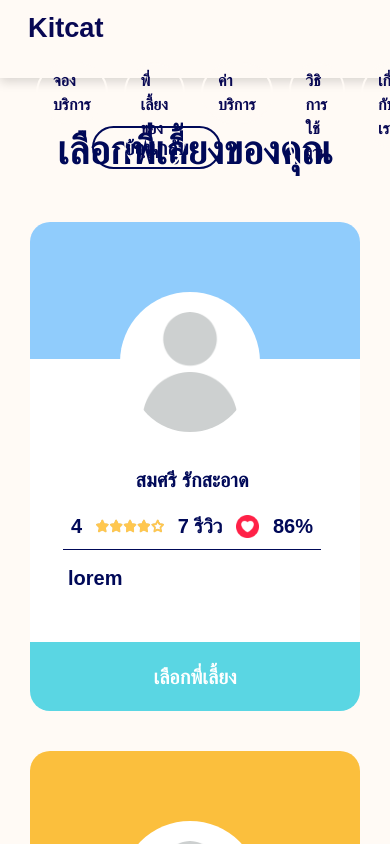
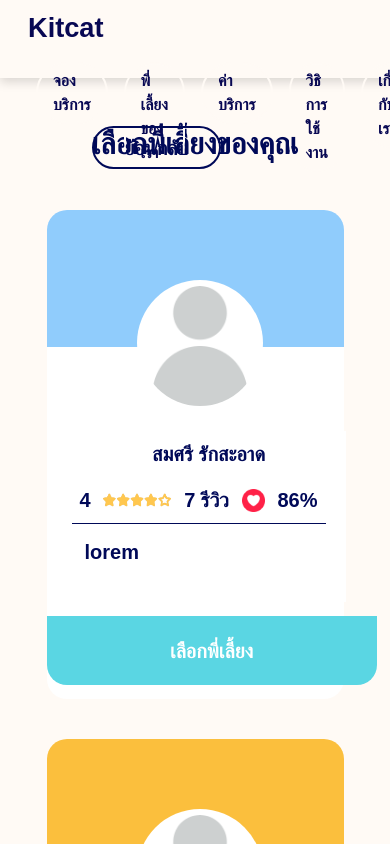
Before and after one commit to thanatat64/kmitl-kitcat, a Next.js app: page /booking/chooseCatSitter in a window 390 px wide. Shown: the top 844 px of the page. Built offline with nearby package versions, Linux system fonts and the light colour scheme; a web font is replaced by a local one.

Commit message:
cardCatSitter responsive

```diff
--- a/components/cardCatSitter/CardCatSitter.tsx
+++ b/components/cardCatSitter/CardCatSitter.tsx
@@ -40,15 +40,15 @@ const CardCatSitter: React.FC<CardCatSiiterProps> = ({
   };
   return (
     <div>
-      <div className={`w-[330px] h-[420px] item-center bg-white rounded-[20px] ${isButton&&'h-[489px]'}`}>
+      <div className={`w-[297px] md:w-[330px] h-[420px] item-center bg-white rounded-[20px] ${isButton&&'h-[489px]'}`}>
         <div onClick={openModal} >
-          <div className={`w-[330px] h-[137px] ${color} rounded-t-[20px]`} />
-          <div className='w-[140px] h-[140px] rounded-full mt-[-67px] ml-[90px] bg-white flex justify-center items-end'>
+          <div className={`w-[297px] md:w-[330px] h-[137px] ${color} rounded-t-[20px]`} />
+          <div className='w-[126px] md:w-[140px] h-[126px] md:h-[140px] rounded-full mt-[-67px] ml-[90px] bg-white flex justify-center items-end'>
             <Image className="rounded-full" width={120} src={avatar} alt="avatar" />
           </div>
           <div className='w-[274px] h-[171px] bg-white ml-[25px] mt-[25px] text-[20px] font-semibold text-[var(--navy)]'>
             <div className='text-center p-2'>{name}</div>
-            <div className=' p-2 flex justify-between items-center border-b-[1px] border-[var(--navy)] mr-2 ml-2'>
+            <div className=' p-2 flex justify-between items-center border-b-[1px] border-[var(--navy)] mr-[20px] ml-0 md:mr-2 md:ml-2'>
               <div>{rating}</div>
               <div><Image width={68} src={ratingIcon} alt="ratingIcon" /></div>
               <div>{review} รีวิว</div>
@@ -60,7 +60,7 @@ const CardCatSitter: React.FC<CardCatSiiterProps> = ({
         </div>
         {isButton&&(
           <Link href="/booking/conclusion">
-            <button className='bottom-0 mt-[14px] w-[330px] h-[69px] rounded-b-[20px] bg-[var(--aqua)] text-white text-[20px] font-semibold'  >เลือกพี่เลี้ยง</button>
+            <button className='w-[295px] md:w-[330px] bottom-0 mt-[14px] w-[330px] h-[69px] rounded-b-[20px] bg-[var(--aqua)] text-white text-[20px] font-semibold'  >เลือกพี่เลี้ยง</button>
           </Link>
         )}
 
--- a/src/app/booking/chooseCatSitter/page.tsx
+++ b/src/app/booking/chooseCatSitter/page.tsx
@@ -8,9 +8,9 @@ const page = () => {
     <div className="bg-[var(--white-cream)]">
       <div className="container flex-shrink-0">
         <Link href="/booking">
-          <button className='h-[43px] w-[129px] mt-5 ml-[80px] rounded-[50px] border-[2px] border-[var(--navy)] text-[20px] font-bold text-[var(--navy)] absolute'>ย้อนกลับ</button>
+          <button className='h-[43px] w-[129px] mt-5 ml-[80px] rounded-[50px] border-[2px] border-[var(--navy)] text-[20px] font-semibold  text-[var(--navy)] absolute'>ย้อนกลับ</button>
         </Link>
-        <h1 className='text-center pt-5 mb-5 text-[40px] font-bold text-[var(--navy)]'>เลือกพี่เลี้ยงของคุณ</h1>
+        <h1 className='text-center pt-5 mb-5 text-[30px] md:text-[40px] font-bold text-[var(--navy)]'>เลือกพี่เลี้ยงของคุณ</h1>
         <div className='flex flex-wrap gap-x-12 gap-y-10 justify-center pb-[100px]'>
           <CardCatSitter name="สมศรี รักสะอาด" rating={4.0} heart={86} review={7} detail="lorem" color="bg-[var(--blue)]" isButton={1}/>
           <CardCatSitter name="สมศรี รักสะอาด" rating={4.0} heart={86} review={7} detail="lorem" color="bg-[var(--yellow)]" isButton={1}/>
--- a/src/app/catsitters/page.tsx
+++ b/src/app/catsitters/page.tsx
@@ -4,8 +4,8 @@ import CardCatSitter from '@/components/cardCatSitter/CardCatSitter'
 export default function Page() {
     // const button=
     return (
-        <div className="bg-[var(--white-cream)]">
-            <div className="container flex-shrink-0">
+        <div className="bg-[var(--white-cream)] ">
+            <div className="container flex-shrink-0 h-[1206px]">
                 <h1 className='text-center pt-5 mb-5 text-[40px] font-bold text-[var(--navy)]'>พี่เลี้ยงของเรา</h1>
                 <div className='flex flex-wrap gap-x-12 gap-y-10 justify-center pb-[100px]'>
                     <CardCatSitter name="สมศรี รักสะอาด" rating={4.0} heart={86} review={7} detail="lorem" color="bg-[var(--blue)]"/>
```
Lines whose indentation alone changed are shown as unchanged.
